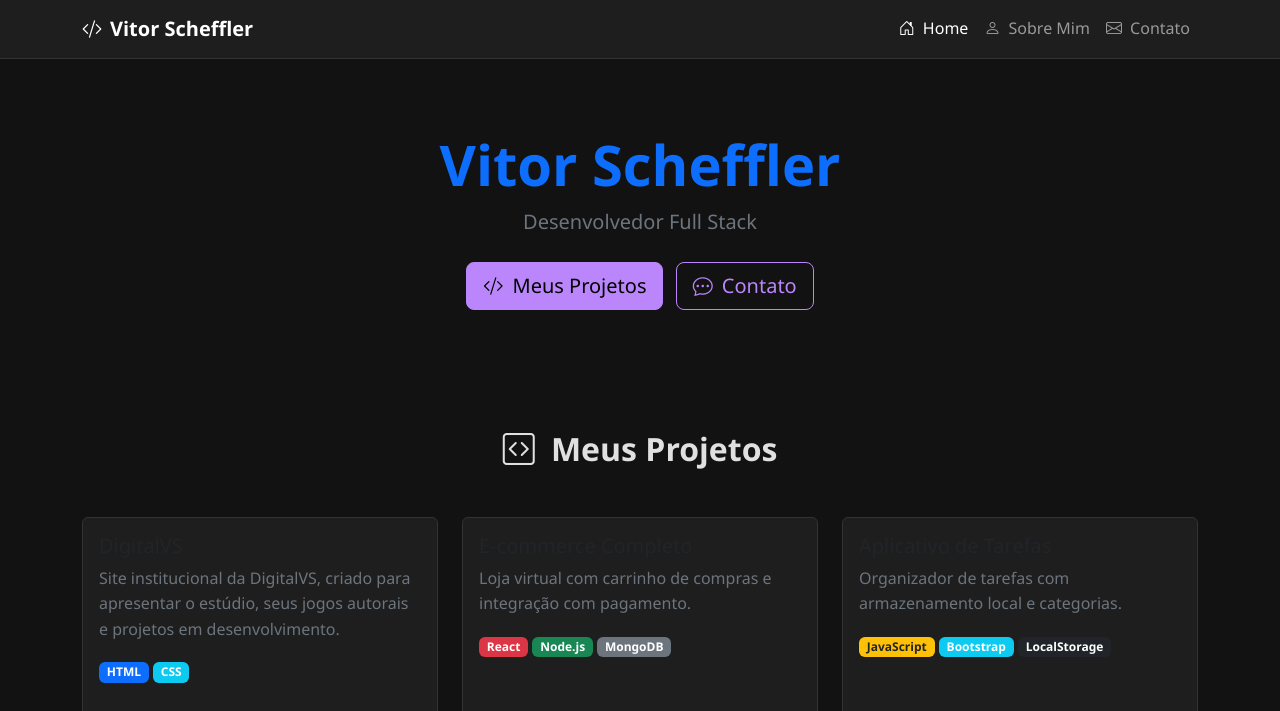
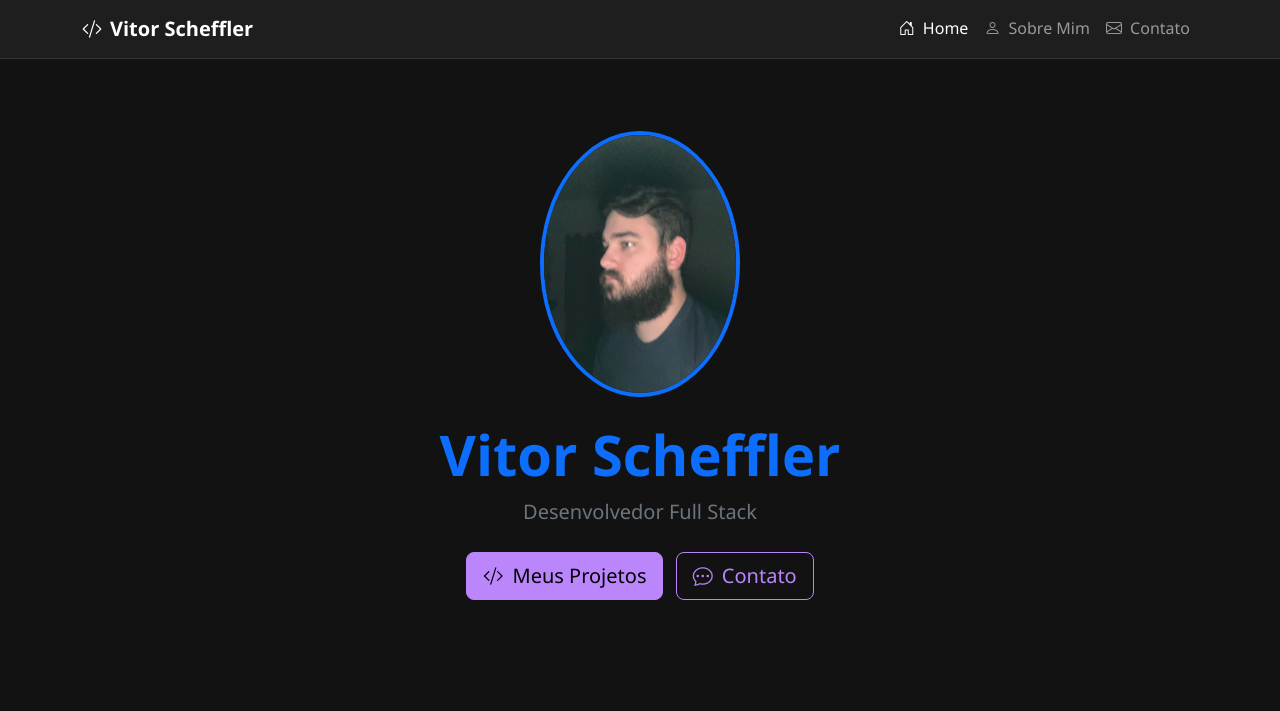
Before and after one commit to VitorScheffler/vitorsc, a plain HTML site: page index.html in a window 1280 px wide. Shown: the top 711 px of the page. Drawn offline with nearby package versions, Linux system fonts and the light colour scheme.

Commit message:
Adicionado a foto

```diff
--- a/index.html
+++ b/index.html
@@ -37,7 +37,7 @@
   <!-- Header -->
   <header class="py-5">
     <div class="container text-center py-4">
-        <!-- <img src="img/vitor.jpg" alt="Foto de Vitor Scheffler" class="rounded-circle mb-4 border border-4 border-primary" style="width: 200px; height: 266px;"> -->
+      <img src="img/vitor.jpg" alt="Foto de Vitor Scheffler" class="rounded-circle mb-4 border border-4 border-primary" style="width: 200px; height: 266px;">
       <h1 class="display-4 fw-bold text-primary">Vitor Scheffler</h1>
       <p class="lead text-secondary">Desenvolvedor Full Stack</p>
       <div class="mt-4">
```
